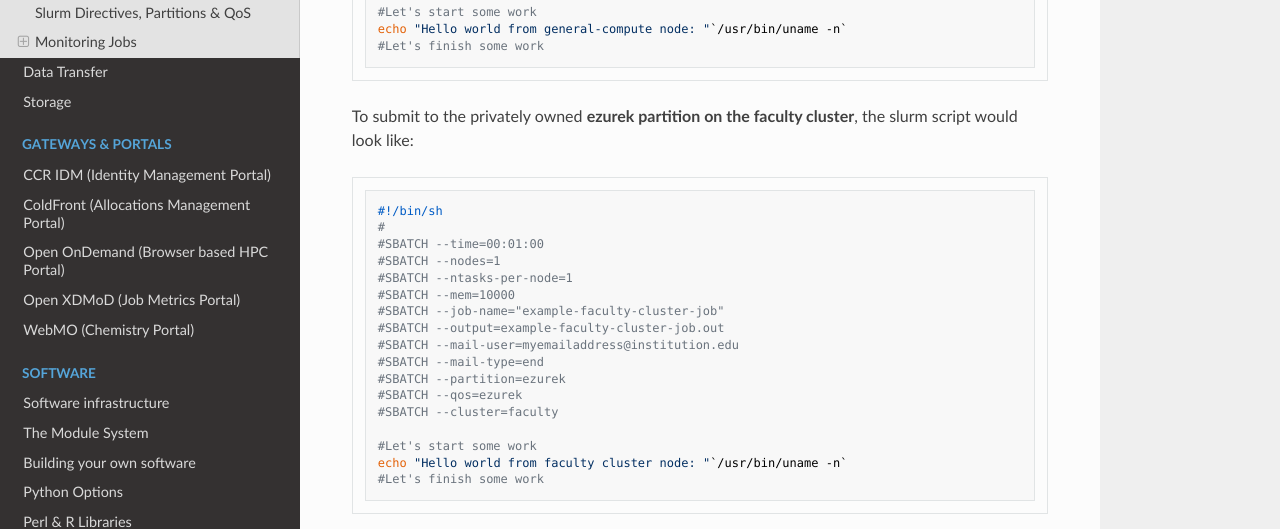
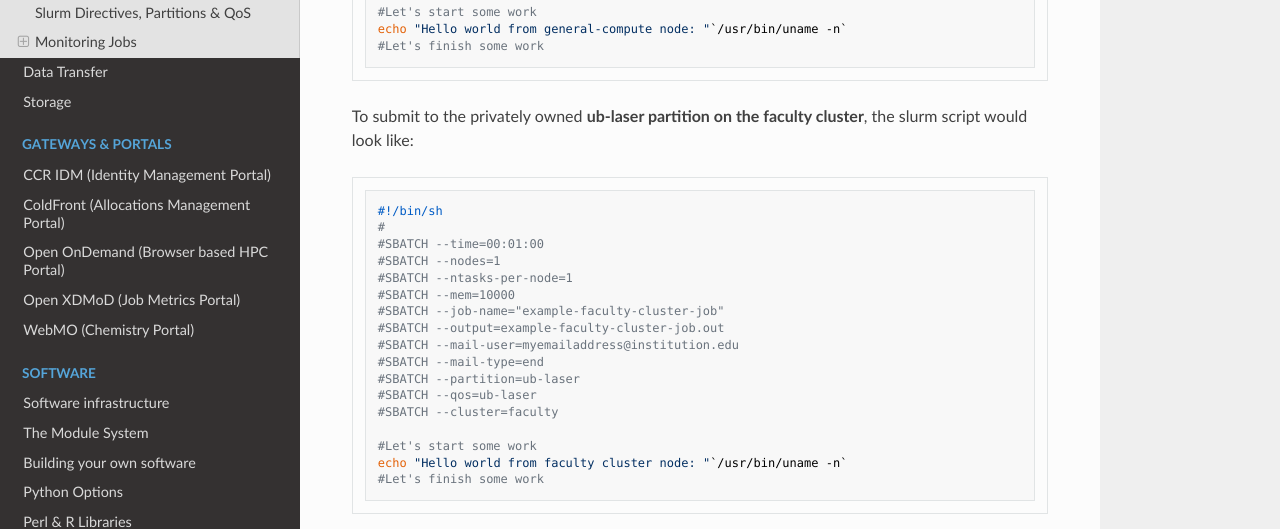
Before and after one commit to ubccr/ccrdocs, an MkDocs documentation site: the page built from pages/hpc/jobs.md, in a window 1280 px wide and 900 px high, scrolled down 2820 px. Shown: the part 151-680 px from the top of the window. Built offline with MkDocs 1.6.1, drawn with Linux system fonts in a browser that asks for light colours; nearby versions of some CDN libraries.

Commit message:
Adjusted formatting

````diff
--- a/pages/hpc/jobs.md
+++ b/pages/hpc/jobs.md
@@ -129,7 +129,7 @@ echo "Hello world from general-compute node: "`/usr/bin/uname -n`
 
 ```
 
-To submit to the privately owned **ezurek partition on the faculty cluster**, the slurm script would look like:
+To submit to the privately owned **ub-laser partition on the faculty cluster**, the slurm script would look like:
 ```
 #!/bin/sh
 #
@@ -141,8 +141,8 @@ To submit to the privately owned **ezurek partition on the faculty cluster**, th
 #SBATCH --output=example-faculty-cluster-job.out
 #SBATCH --mail-user=myemailaddress@institution.edu
 #SBATCH --mail-type=end
-#SBATCH --partition=ezurek
-#SBATCH --qos=ezurek
+#SBATCH --partition=ub-laser
+#SBATCH --qos=ub-laser
 #SBATCH --cluster=faculty
 
 #Let's start some work
````
Also changed, not shown: 1 other file.
